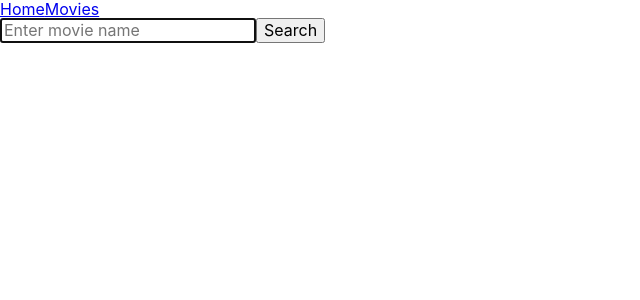
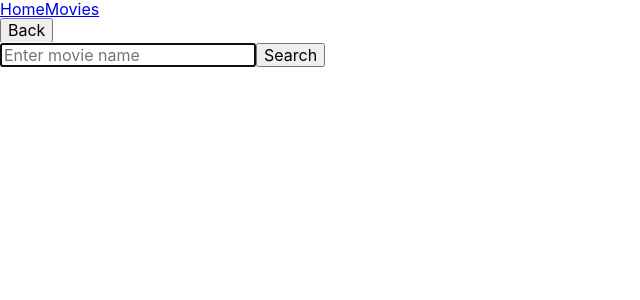
Before and after one commit to yura-prots/goit-react-hw-05-movies, a React (Create React App) app: page /goit-react-hw-05-movies/movies in a window 1280 px wide. Shown: the top 300 px of the page, without its empty margins (0-640 px from the left). Built offline with nearby package versions, Linux system fonts and the light colour scheme.

Commit message:
add backLinkRef

```diff
--- a/src/pages/MoviesDetailsPage/MoviesDetailsPage.jsx
+++ b/src/pages/MoviesDetailsPage/MoviesDetailsPage.jsx
@@ -1,4 +1,4 @@
-import { useState, useEffect } from 'react';
+import { useState, useEffect, useRef } from 'react';
 import { Link, Outlet, useLocation, useParams } from 'react-router-dom';
 import { toast } from 'react-toastify';
 
@@ -9,8 +9,10 @@ const MoviesDetailsPage = () => {
   const [movieDetails, setMovieDetails] = useState({});
   const [isLoading, setIsLoading] = useState(false);
 
+  const location = useLocation();
+  const backLinkRef = useRef(location);
+
   const { movieId } = useParams();
-  const location = useLocation();
 
   useEffect(() => {
     async function getMoviesDetails() {
@@ -32,7 +34,7 @@ const MoviesDetailsPage = () => {
 
   return (
     <>
-      <Link to={location.state?.from ?? '/'}>
+      <Link to={backLinkRef.current.state?.from ?? '/'}>
         <button>Back</button>
       </Link>
 
@@ -42,12 +44,8 @@ const MoviesDetailsPage = () => {
 
       {movieDetails.title}
 
-      <Link to="cast" state={{ from: location }}>
-        Cast
-      </Link>
-      <Link to="reviews" state={{ from: location }}>
-        Reviews
-      </Link>
+      <Link to="cast">Cast</Link>
+      <Link to="reviews">Reviews</Link>
 
       <Outlet />
     </>
--- a/src/pages/MoviesPage/MoviesPage.jsx
+++ b/src/pages/MoviesPage/MoviesPage.jsx
@@ -1,5 +1,5 @@
-import { useState, useEffect } from 'react';
-import { useSearchParams } from 'react-router-dom';
+import { useState, useEffect, useRef } from 'react';
+import { Link, useLocation, useSearchParams } from 'react-router-dom';
 import { toast } from 'react-toastify';
 
 import { fetchMovies } from 'api/MoviedbAPI';
@@ -11,6 +11,9 @@ const MoviesPage = () => {
   const [searchParams, setSearchParams] = useSearchParams();
   const [movies, setMovies] = useState([]);
   const [isLoading, setIsLoading] = useState(false);
+
+  const location = useLocation();
+  const backLinkRef = useRef(location);
 
   const movieName = searchParams.get('query') ?? '';
 
@@ -43,6 +46,10 @@ const MoviesPage = () => {
 
   return (
     <>
+      <Link to={backLinkRef.current.state?.from ?? '/'}>
+        <button>Back</button>
+      </Link>
+
       <Searchbar onSearch={handleSearch} />
 
       {isLoading && <Loader />}
```
